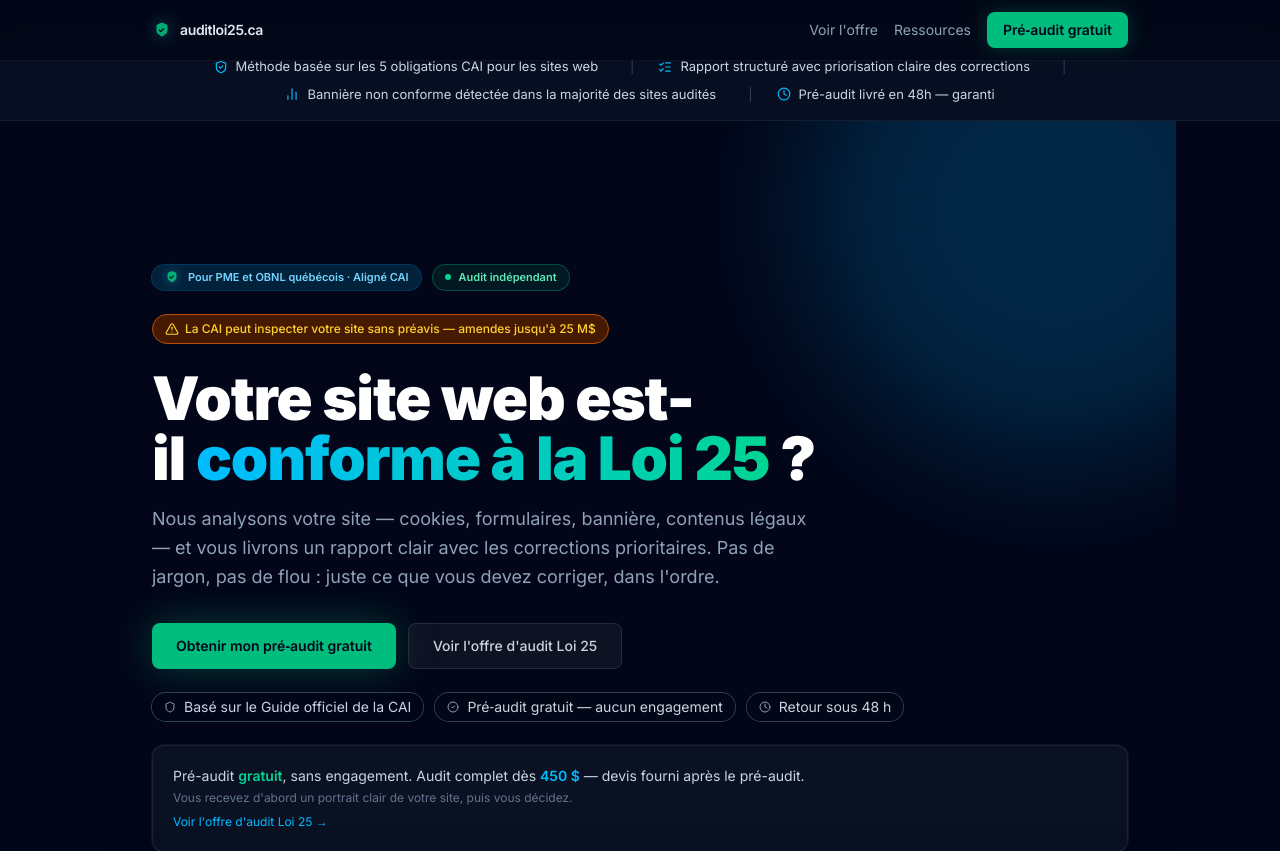
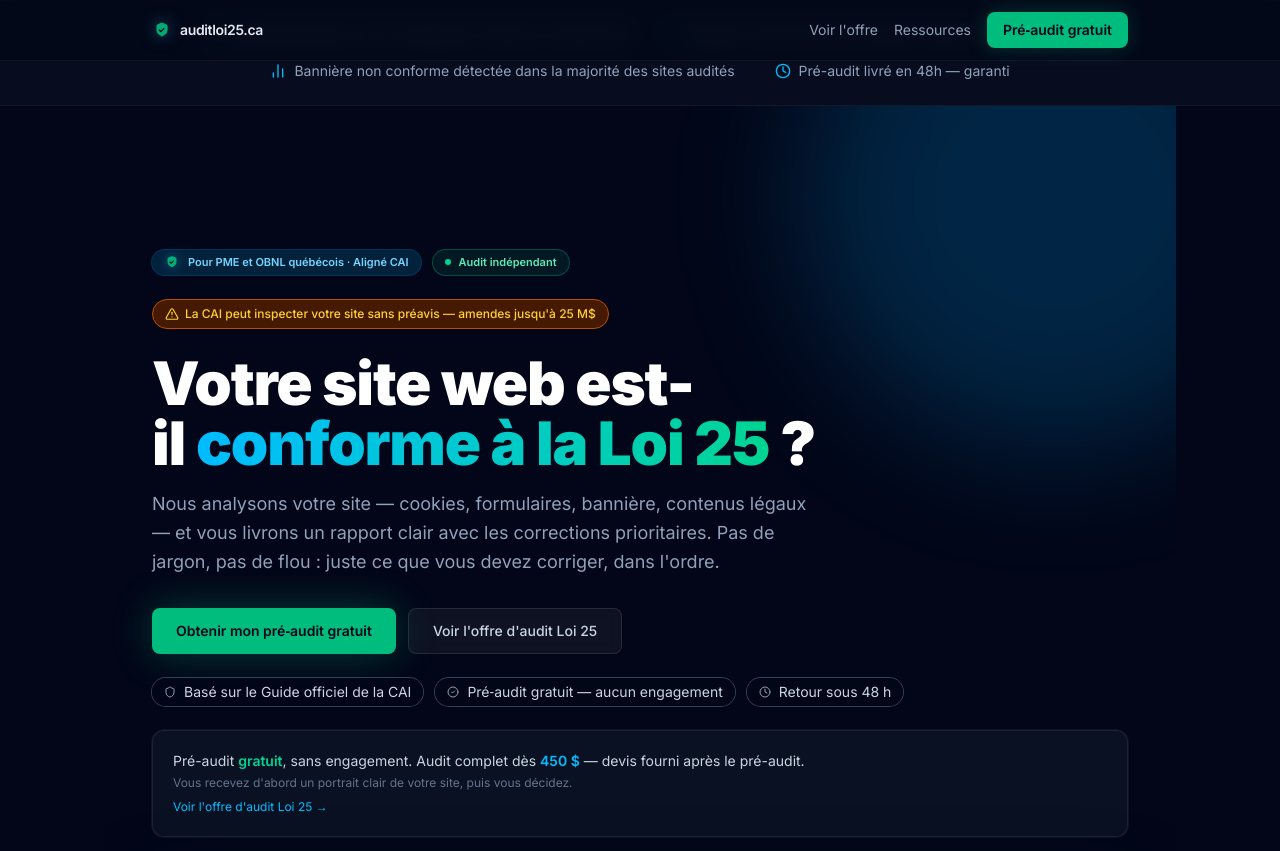
Before and after one commit to votreboosterdigital/auditloi25, a Next.js app: page / in a window 1280 px wide. Shown: the top 851 px of the page. Built offline with nearby package versions, Linux system fonts and the light colour scheme.

Commit message:
feat: upgrade trust strip to dark luxury style with Framer Motion

```diff
--- a/components/sections/trust-strip.tsx
+++ b/components/sections/trust-strip.tsx
@@ -1,4 +1,27 @@
+"use client";
+import { motion, useReducedMotion } from "framer-motion";
 import { ShieldCheck, ListChecks, BarChart2, Clock } from "lucide-react";
+
+const fadeUp = {
+  hidden: { opacity: 0, y: 24 },
+  visible: {
+    opacity: 1,
+    y: 0,
+    transition: {
+      duration: 0.6,
+      ease: [0.16, 1, 0.3, 1] as const,
+    },
+  },
+};
+
+const container = {
+  hidden: {},
+  visible: {
+    transition: {
+      staggerChildren: 0.1,
+    },
+  },
+};
 
 const items = [
   { icon: ShieldCheck, label: "Méthode basée sur les 5 obligations CAI pour les sites web" },
@@ -8,27 +31,39 @@ const items = [
 ];
 
 export function TrustStrip() {
+  const prefersReducedMotion = useReducedMotion();
+  const animProps = prefersReducedMotion
+    ? {}
+    : { variants: fadeUp, initial: "hidden", whileInView: "visible", viewport: { once: true, margin: "-80px" } };
+
   return (
     <div
       aria-label="Indicateurs de confiance"
-      className="mt-10 border-y border-slate-800/60 bg-slate-900/50 py-4"
+      className="border-y border-white/5 bg-[#0d1526]/50 py-6"
     >
-      <ul className="mx-auto flex max-w-6xl flex-wrap items-center justify-center gap-x-6 gap-y-2 px-4 sm:px-6 lg:px-10">
-        {items.map((item, index) => {
+      <motion.div
+        className="mx-auto flex max-w-5xl flex-wrap justify-center gap-x-10 gap-y-4 px-4 sm:px-6"
+        {...(!prefersReducedMotion && {
+          variants: container,
+          initial: "hidden",
+          whileInView: "visible",
+          viewport: { once: true },
+        })}
+      >
+        {items.map((item) => {
           const Icon = item.icon;
           return (
-            <li key={item.label} className="flex items-center gap-2 text-[13px] text-slate-300">
-              <Icon size={14} className="shrink-0 text-sky-400" aria-hidden="true" />
-              {item.label}
-              {index < items.length - 1 && (
-                <span className="ml-6 hidden text-slate-700 sm:inline" aria-hidden="true">
-                  |
-                </span>
-              )}
-            </li>
+            <motion.div
+              key={item.label}
+              {...animProps}
+              className="flex items-center gap-2 text-sm text-slate-400"
+            >
+              <Icon className="h-4 w-4 shrink-0 text-sky-400" />
+              <span>{item.label}</span>
+            </motion.div>
           );
         })}
-      </ul>
+      </motion.div>
     </div>
   );
 }
```
